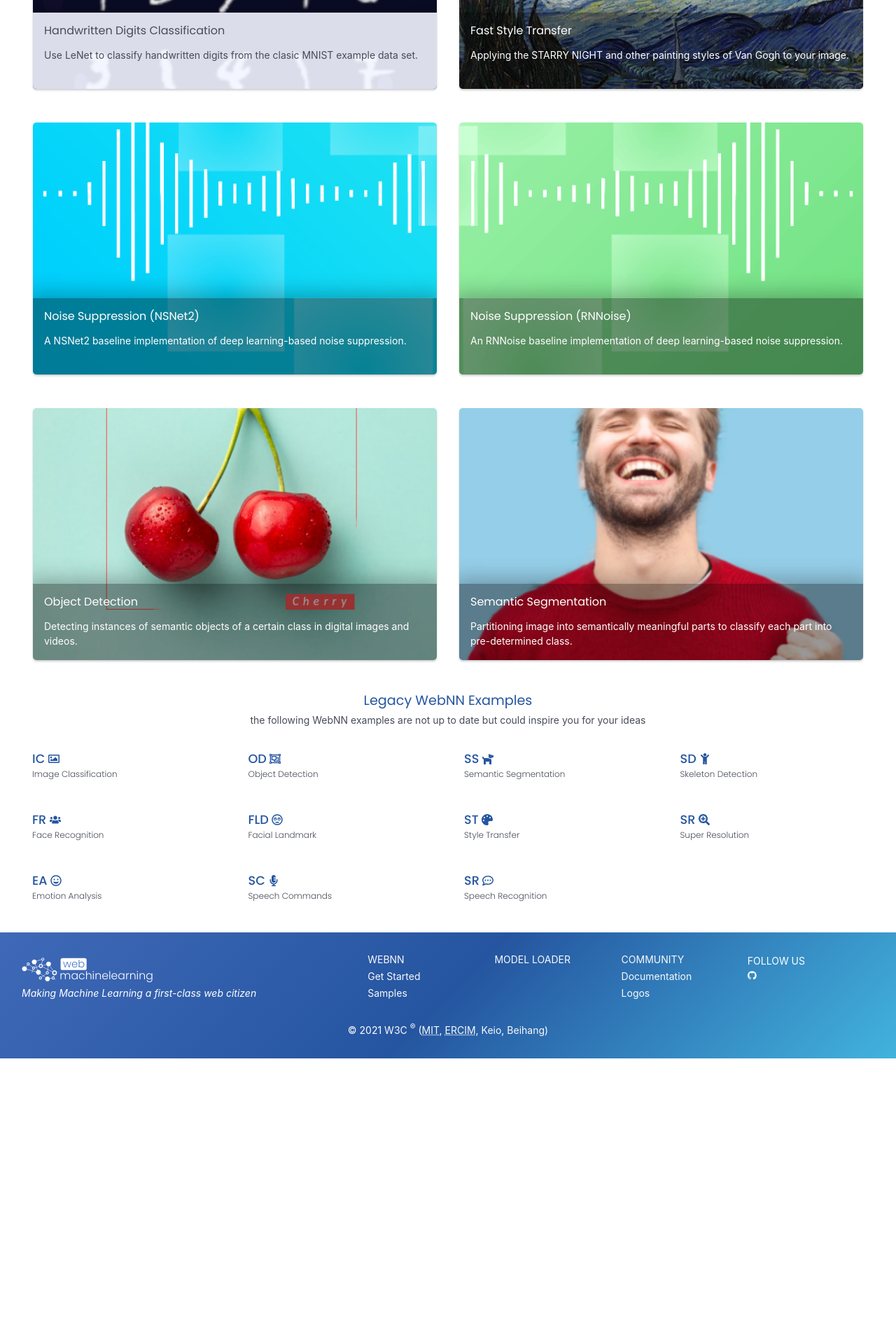
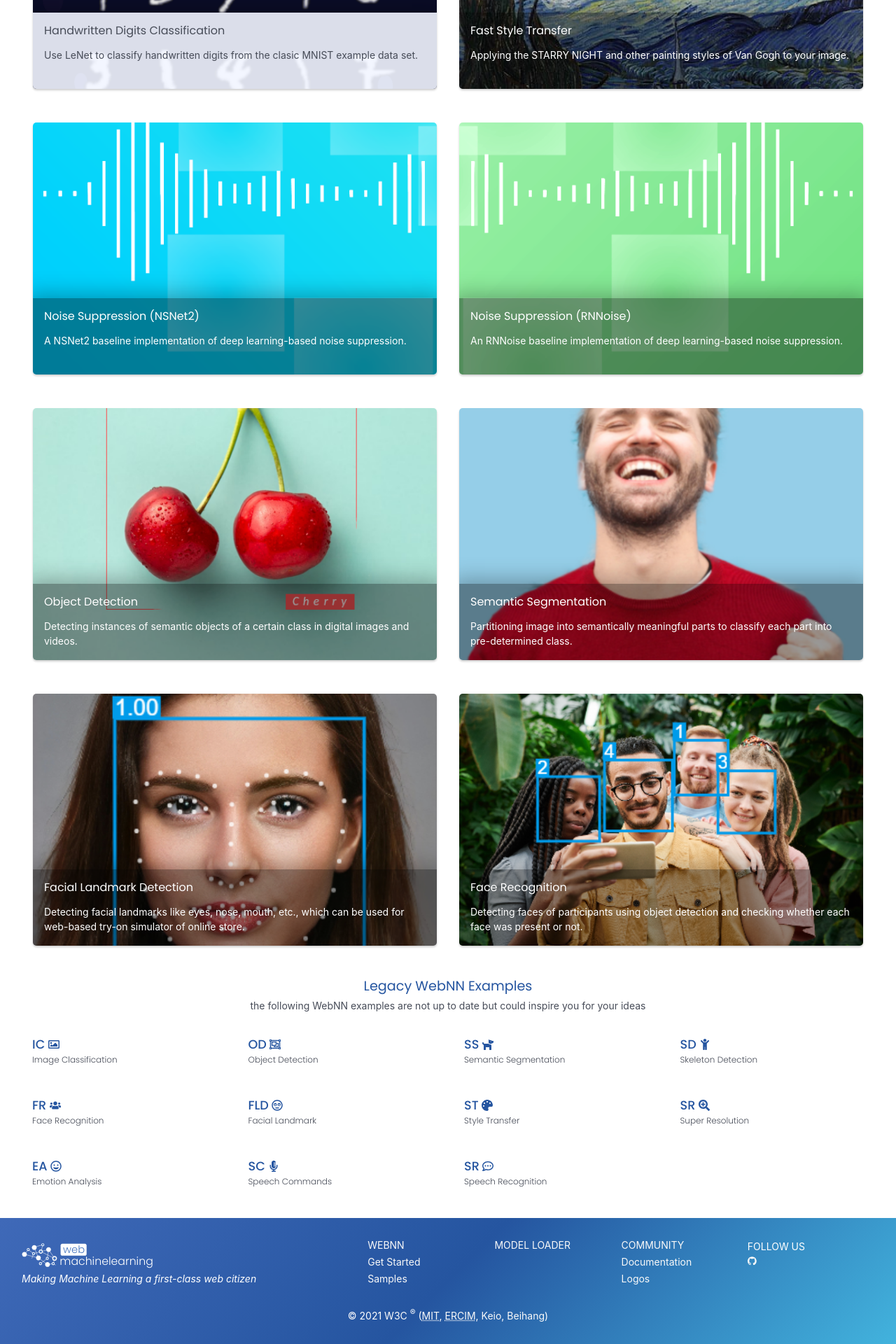
Before and after one commit to webmachinelearning/webmachinelearning.github.io, a Jekyll site: the page built from webnn-samples-intro.md, in a window 1280 px wide. Shown: the part 988-2908 px from the top of the page at 70% size. Built offline with Jekyll 4.4.1, drawn with Linux system fonts in a browser that asks for light colours; before the commit the page ends 2500 px from its top, so only the background shows below that.

Commit message:
Add face recognition and facial landmark samples

```diff
--- a/_layouts/webnn-samples.html
+++ b/_layouts/webnn-samples.html
@@ -260,6 +260,63 @@
           </div>
         </div>
 
+        <div class="card2 card">
+          <div id="bg_fld" class="cardwrapper">
+            <div class="data">
+              <div class="content">
+                <h1 class="title"><a href="https://webmachinelearning.github.io/webnn-samples/facial_landmark_detection/">Facial Landmark Detection</a></h1>
+                <p class="text">Detecting facial landmarks like eyes, nose, mouth, etc., which can be used for web-based
+                  try-on simulator of online store.</p>
+                <div class="samplelink">
+                  <a href="https://webmachinelearning.github.io/webnn-samples/facial_landmark_detection/">
+                    Explore
+                    <svg fill="none" stroke="currentColor" stroke-linecap="round" stroke-linejoin="round"
+                      stroke-width="2" class="link" viewBox="0 0 24 24">
+                      <path d="M5 12h14M12 5l7 7-7 7"></path>
+                    </svg>
+                  </a>
+                  <a href="https://github.com/webmachinelearning/webnn-samples/tree/master/facial_landmark_detection/">
+                    View Code
+                    <svg viewBox="0 0 24 24" class="gh">
+                      <path
+                        d="M12 .297c-6.63 0-12 5.373-12 12 0 5.303 3.438 9.8 8.205 11.385.6.113.82-.258.82-.577 0-.285-.01-1.04-.015-2.04-3.338.724-4.042-1.61-4.042-1.61C4.422 18.07 3.633 17.7 3.633 17.7c-1.087-.744.084-.729.084-.729 1.205.084 1.838 1.236 1.838 1.236 1.07 1.835 2.809 1.305 3.495.998.108-.776.417-1.305.76-1.605-2.665-.3-5.466-1.332-5.466-5.93 0-1.31.465-2.38 1.235-3.22-.135-.303-.54-1.523.105-3.176 0 0 1.005-.322 3.3 1.23.96-.267 1.98-.399 3-.405 1.02.006 2.04.138 3 .405 2.28-1.552 3.285-1.23 3.285-1.23.645 1.653.24 2.873.12 3.176.765.84 1.23 1.91 1.23 3.22 0 4.61-2.805 5.625-5.475 5.92.42.36.81 1.096.81 2.22 0 1.606-.015 2.896-.015 3.286 0 .315.21.69.825.57C20.565 22.092 24 17.592 24 12.297c0-6.627-5.373-12-12-12">
+                      </path>
+                    </svg>
+                  </a>
+                </div>
+              </div>
+            </div>
+          </div>
+        </div>
+
+        <div class="card2 card">
+          <div id="bg_fr" class="cardwrapper">
+            <div class="data">
+              <div class="content">
+                <h1 class="title"><a href="https://webmachinelearning.github.io/webnn-samples/face_recognition/">Face Recognition</a></h1>
+                <p class="text">Detecting faces of participants using object detection and checking whether each face was present or not.</p>
+                <div class="samplelink">
+                  <a href="https://webmachinelearning.github.io/webnn-samples/face_recognition/">
+                    Explore
+                    <svg fill="none" stroke="currentColor" stroke-linecap="round" stroke-linejoin="round"
+                      stroke-width="2" class="link" viewBox="0 0 24 24">
+                      <path d="M5 12h14M12 5l7 7-7 7"></path>
+                    </svg>
+                  </a>
+                  <a href="https://github.com/webmachinelearning/webnn-samples/tree/master/face_recognition">
+                    View Code
+                    <svg viewBox="0 0 24 24" class="gh">
+                      <path
+                        d="M12 .297c-6.63 0-12 5.373-12 12 0 5.303 3.438 9.8 8.205 11.385.6.113.82-.258.82-.577 0-.285-.01-1.04-.015-2.04-3.338.724-4.042-1.61-4.042-1.61C4.422 18.07 3.633 17.7 3.633 17.7c-1.087-.744.084-.729.084-.729 1.205.084 1.838 1.236 1.838 1.236 1.07 1.835 2.809 1.305 3.495.998.108-.776.417-1.305.76-1.605-2.665-.3-5.466-1.332-5.466-5.93 0-1.31.465-2.38 1.235-3.22-.135-.303-.54-1.523.105-3.176 0 0 1.005-.322 3.3 1.23.96-.267 1.98-.399 3-.405 1.02.006 2.04.138 3 .405 2.28-1.552 3.285-1.23 3.285-1.23.645 1.653.24 2.873.12 3.176.765.84 1.23 1.91 1.23 3.22 0 4.61-2.805 5.625-5.475 5.92.42.36.81 1.096.81 2.22 0 1.606-.015 2.896-.015 3.286 0 .315.21.69.825.57C20.565 22.092 24 17.592 24 12.297c0-6.627-5.373-12-12-12">
+                      </path>
+                    </svg>
+                  </a>
+                </div>
+              </div>
+            </div>
+          </div>
+        </div>
+
       </div>
 
       <div class="cap">
--- a/_sass/webnn-sample.scss
+++ b/_sass/webnn-sample.scss
@@ -156,6 +156,14 @@
 	background: url("../images/webnnsamples/ss.png") center / cover no-repeat;
 }
 
+#bg_fld {
+	background: url("../images/webnnsamples/fld.png") center / cover no-repeat;
+}
+
+#bg_fr {
+	background: url("../images/webnnsamples/fr.png") center / cover no-repeat;
+}
+
 .nn-table {
 	display: grid;
 	grid-template-columns: 1fr 1fr 1fr 1fr 1fr 1fr;
```
Also changed, not shown: assets/images/webnnsamples/fld.png (added), assets/images/webnnsamples/fr.png (added).
